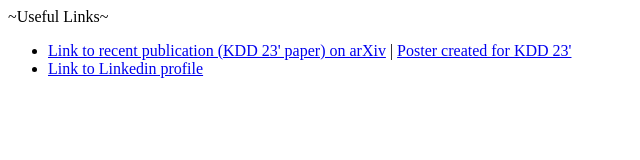
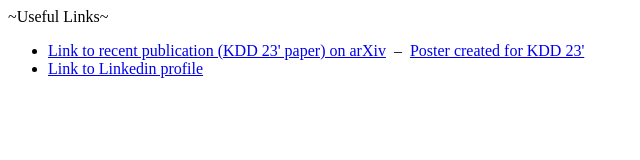
Before and after one commit to austin-chan/austinchan, a plain HTML site: page index.html in a window 1280 px wide. Shown: the full height of the page, 0-640 px from the left. Drawn offline with Linux system fonts and the light colour scheme.

Commit message:
add spacing

```diff
--- a/index.html
+++ b/index.html
@@ -1,5 +1,5 @@
 ~Useful Links~<br \>
 <ul>
-  <li><a href="https://arxiv.org/abs/2305.18431">Link to recent publication (KDD 23' paper) on arXiv</a> | <a href="https://docs.google.com/presentation/d/1TuXuK7111vCRR2FKKE0YAj8RDa8KdzDktIbdFdtUhE0/edit">Poster created for KDD 23'</a></li>
+  <li><a href="https://arxiv.org/abs/2305.18431">Link to recent publication (KDD 23' paper) on arXiv</a> &nbsp;–&nbsp; <a href="https://docs.google.com/presentation/d/1TuXuK7111vCRR2FKKE0YAj8RDa8KdzDktIbdFdtUhE0/edit">Poster created for KDD 23'</a></li>
   <li><a href="https://www.linkedin.com/in/chanaustin/">Link to Linkedin profile</a></li>
 </ul>
```
